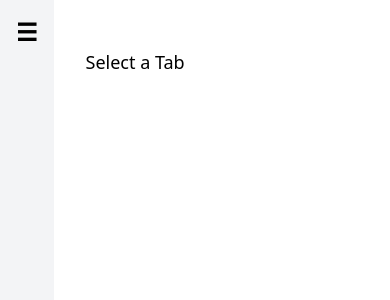
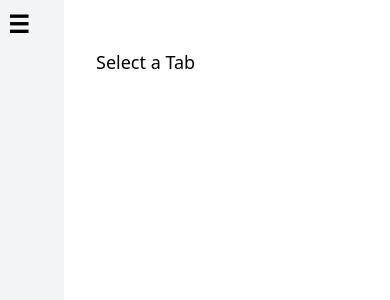
Before and after one commit to samarth1mishra/Practice_app_react_vite, a React (Vite) app: page / in a window 390 px wide. Shown: the top 300 px of the page. Built offline with nearby package versions, Linux system fonts and the light colour scheme.

Commit message:
changed CSS of dashboard to make it more responsive

```diff
--- a/src/components/Sidebar.jsx
+++ b/src/components/Sidebar.jsx
@@ -3,7 +3,7 @@ import {Button} from './Button';
 
 export const Sidebar = ({tabs,activeTab,setActiveTab,darkMode,setDarkMode,sidebarOpen,setSidebarOpen }) => {
   return (
-    <div className={`{sidebarOpen?'w-64':'w-16'} bg-gray-100 dark:bg-gray-800 p-4`}>
+    <div className={`${sidebarOpen?'w-64':'w-16'} bg-gray-100 dark:bg-gray-800 p-2`}>
         <div className="flex items-center justify-between mb-4">
           <button onClick={()=>setSidebarOpen(!sidebarOpen)} className="text-2xl font-bold hover:text-blue-500 transition-color">
             ☰
```
